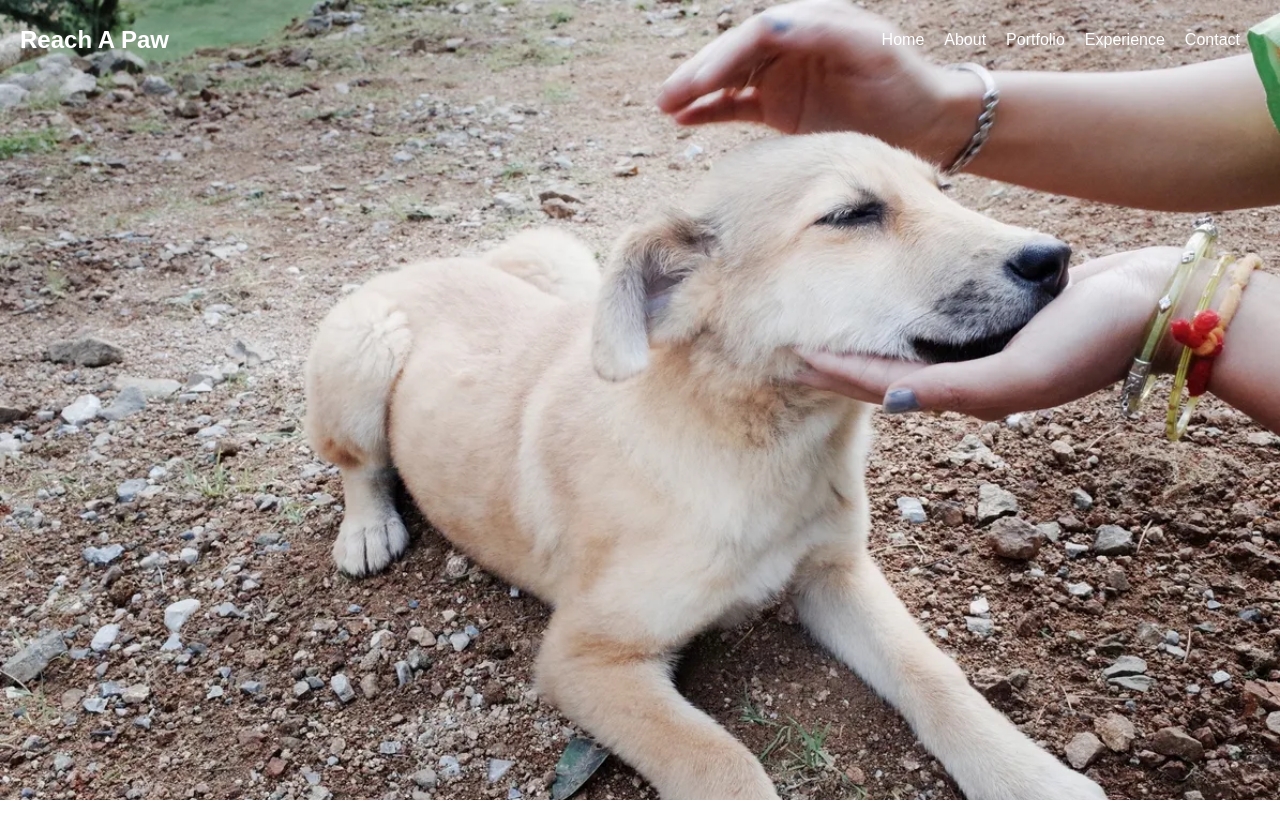
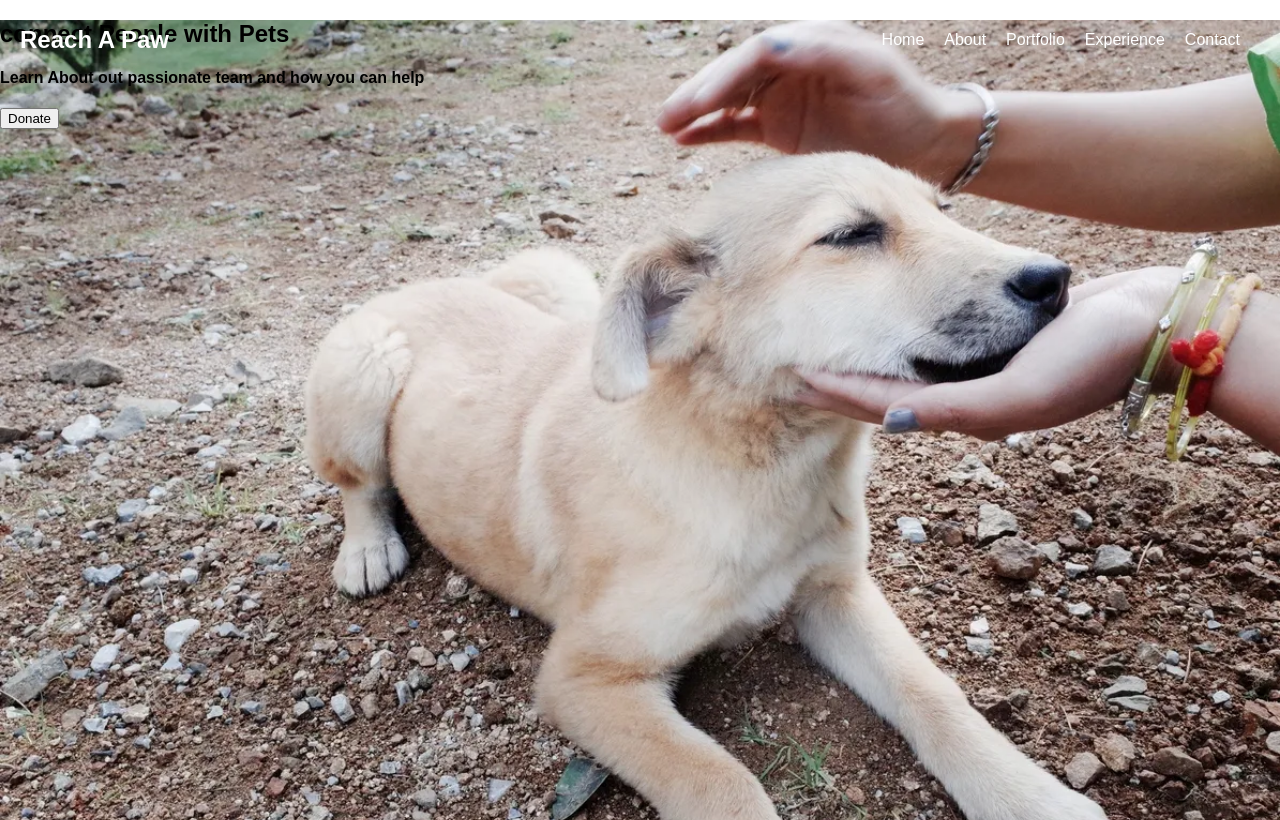
Before and after one commit to Tafloninno/Reach-A-Paw, a React (Create React App) app: page / in a window 1280 px wide. Built offline with nearby package versions, Linux system fonts and the light colour scheme.

Commit message:
add changes

```diff
--- a/src/components/home/Home.js
+++ b/src/components/home/Home.js
@@ -7,6 +7,15 @@ const Home = () => (
 
   <div className="Homepage">
     <NavBar />
+    <div className="home-container">
+      <div className="home-word">
+        <h2>connect People with Pets</h2>
+        <h4>Learn About out passionate team and how you can help</h4>
+      </div>
+      <div className="home-donate-button">
+        <button type="button">Donate</button>
+      </div>
+    </div>
   </div>
 
 );
```
